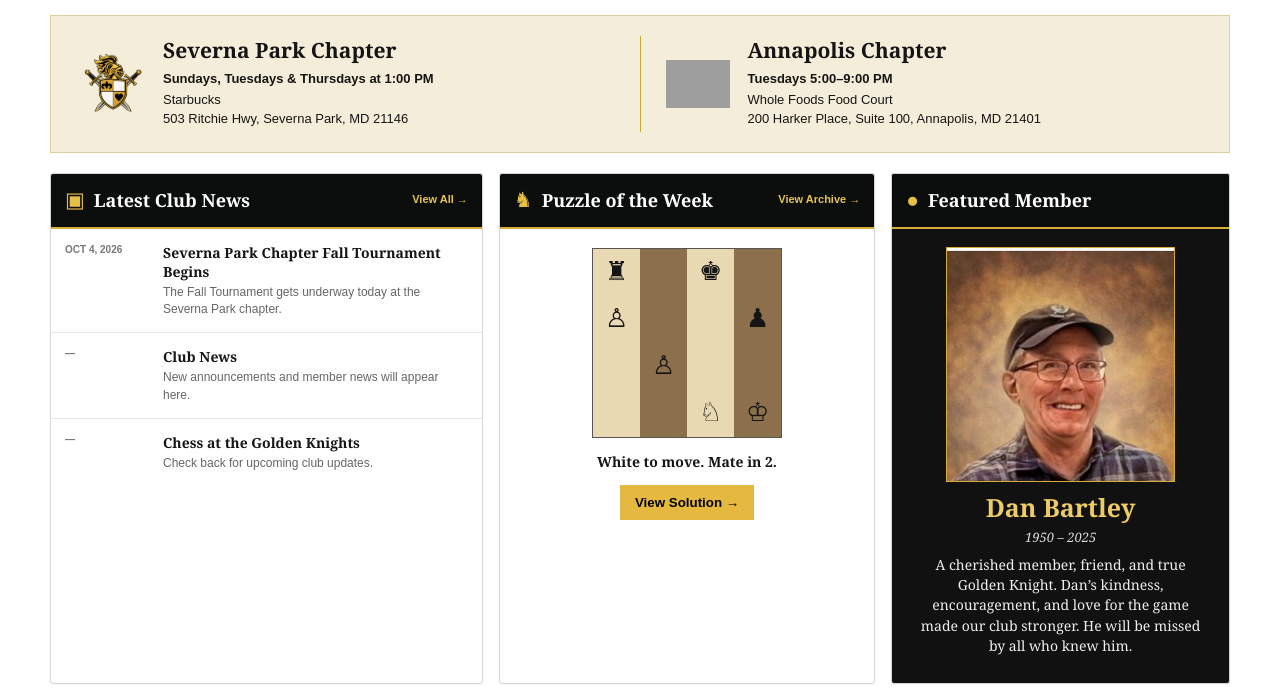
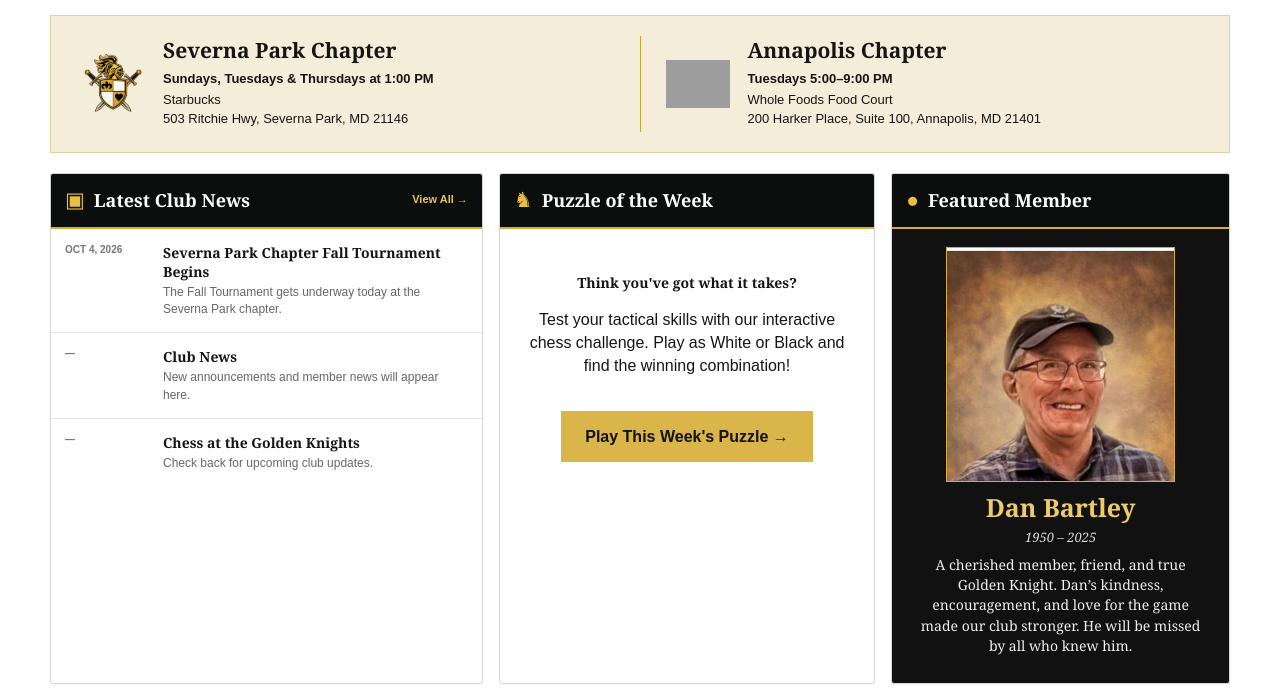
Before and after one commit to GKC2026/golden-knights-chess-club, a plain HTML site: page index.html in a window 1280 px wide. Shown: the part 575-1272 px from the top of the page. Drawn offline with Linux system fonts and the light colour scheme; grey boxes are pictures that could not be loaded.

Commit message:
Add interactive chess challenge to Puzzle of the Week
Added interactive chess challenge section with a link to the puzzle.

```diff
--- a/index.html
+++ b/index.html
@@ -71,15 +71,28 @@
       </article>
 
       <article class="panel puzzle-panel" id="puzzle">
-        <header><span class="panel-icon">♞</span><h2>Puzzle of the Week</h2><a href="#archive">View Archive →</a></header>
-        <div class="board" aria-label="Puzzle placeholder">
-          <span>♜</span><span></span><span>♚</span><span></span><span>♙</span><span></span><span></span><span>♟</span>
-          <span></span><span>♙</span><span></span><span></span><span></span><span></span><span>♘</span><span>♔</span>
-        </div>
-        <h3>White to move. Mate in 2.</h3>
-        <button>View Solution →</button>
-      </article>
+  <header>
+    <span class="panel-icon">♞</span>
+    <h2>Puzzle of the Week</h2>
+  </header>
 
+  <div style="padding: 30px 20px; text-align: center;">
+    <h3>Think you've got what it takes?</h3>
+
+    <p>
+      Test your tactical skills with our interactive
+      chess challenge. Play as White or Black and
+      find the winning combination!
+    </p>
+
+    <a href="golden-knights-puzzle-of-the-week.html"
+       style="display:inline-block; margin-top:18px;
+       padding:14px 24px; background:#d9b54a;
+       color:#111; font-weight:bold; text-decoration:none;">
+      Play This Week's Puzzle →
+    </a>
+  </div>
+</article>
       <article class="panel member-panel" id="members">
         <header><span class="panel-icon">●</span><h2>Featured Member</h2></header>
         <img class="dan" src="assets/dan-bartley.jpg" alt="Dan Bartley holding a trophy">
```
